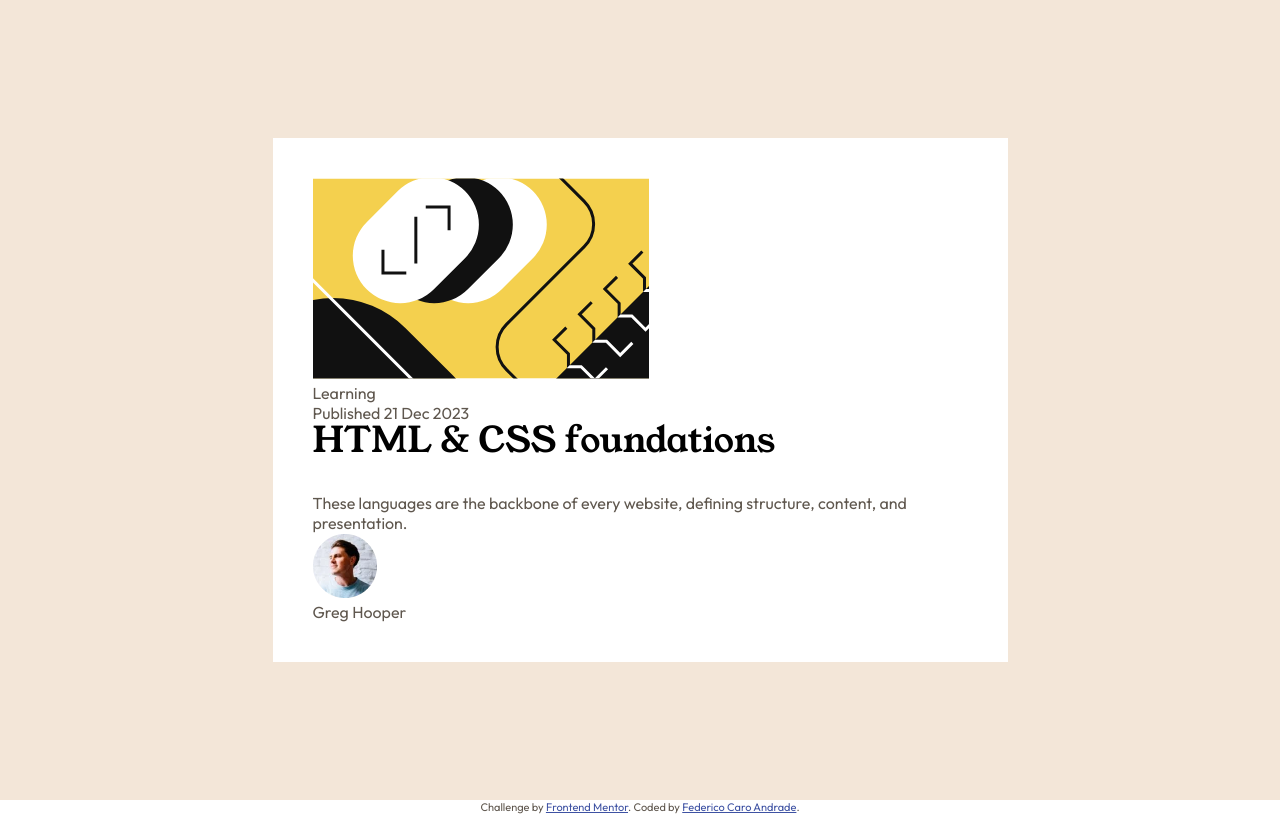
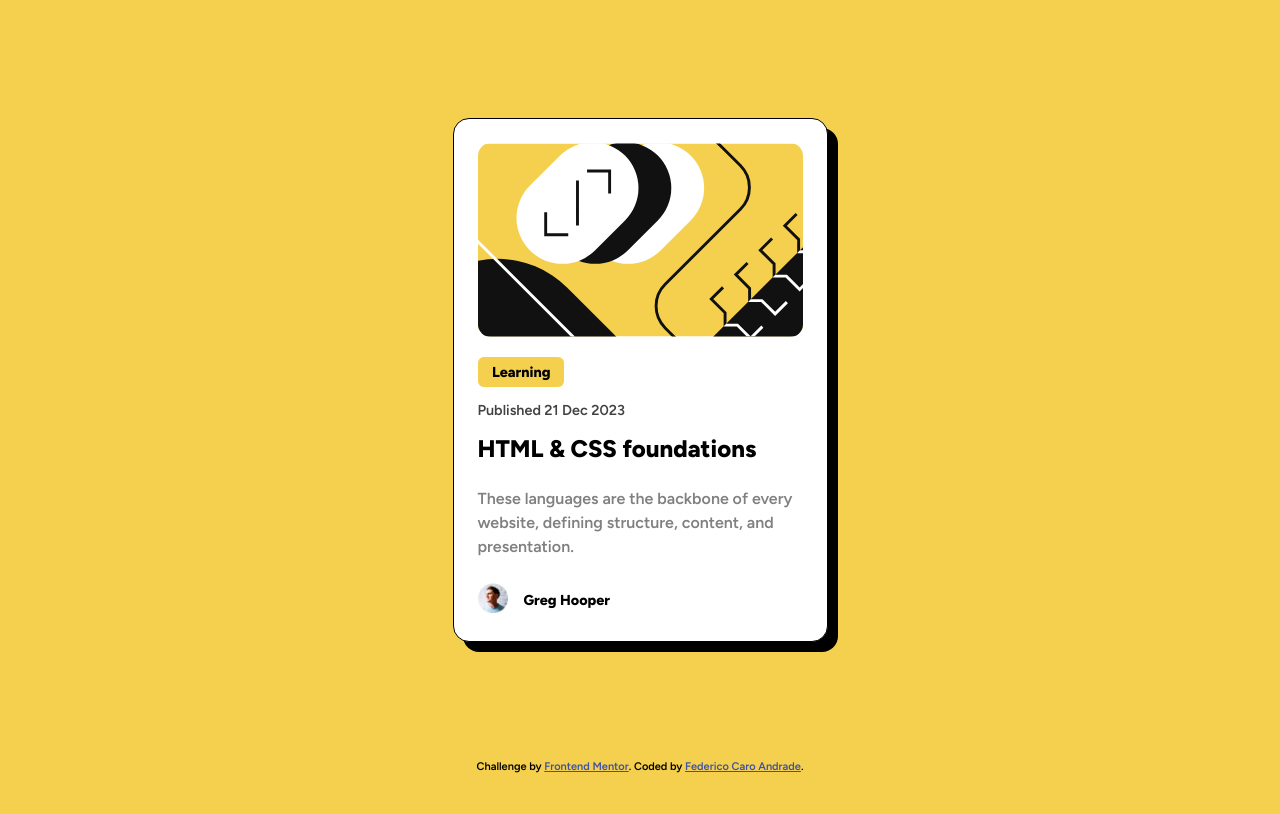
Before and after one commit to fedespot/Blog-preview-card, a plain HTML site: page index.html in a window 1280 px wide. Drawn offline with Linux system fonts and the light colour scheme.

Commit message:
Add files via upload

```diff
--- a/style.css
+++ b/style.css
@@ -1,215 +1,122 @@
-/* # Front-end Style Guide
+/*# Front-end Style Guide
+
 ## Layout
+
 The designs were created to the following widths:
+
 - Mobile: 375px
 - Desktop: 1440px
 
+## Colors
+
+### Primary
+
+- Yellow: hsl(47, 88%, 63%)
+
+### Neutral
+
+- White: hsl(0, 0%, 100%)
+- Grey: hsl(0, 0%, 50%)
+- Black: hsl(0, 0%, 7%)
 
 ## Typography
+
 ### Body Copy
+
 - Font size (paragraph): 16px
 
-### Fonts
-- Family: [Young Serif](https://fonts.google.com/specimen/Young+Serif)
-- Weights: 400
+### Font
 
-- Family: [Outfit](https://fonts.google.com/specimen/Outfit)
-- Weights: 400, 600, 700
+- Family: [Figtree](https://fonts.google.com/specimen/Figtree)
+- Weights: 600, 800
 */
-@import url('https://fonts.googleapis.com/css2?family=Outfit:wght@400;600;700&family=Young+Serif&display=swap');
-
-:root {
-    /*Primarios*/
-    --Nutmeg: hsl(14, 45%, 36%);
-    --Dark-Raspberry: hsl(332, 51%, 32%);
-    /*Neutrales*/
+@import url('https://fonts.googleapis.com/css2?family=Figtree:wght@600;800&display=swap');
+:root{
+   --Yellow: hsl(47, 88%, 63%);
     --White: hsl(0, 0%, 100%);
-    --Rose-White: hsl(330, 100%, 98%);
-    --Eggshell: hsl(30, 54%, 90%);
-    --Light-Grey: hsl(30, 18%, 87%);
-    --Wenge-Brown: hsl(30, 10%, 34%);
-    --Dark-Charcoal: hsl(24, 5%, 18%);
+    --Grey: hsl(0, 0%, 50%);
+    --Black: hsl(0, 0%, 7%);
 }
-
-* {
+*{
     margin: 0;
     padding: 0;
     box-sizing: border-box;
 }
-
-body {
+body{
     font-size: 16px;
-    font-family: "Outfit";
-    color: var(--Wenge-Brown);
+    font-family: "Figtree";
+    background-color: var(--Yellow);
 }
 
 .container {
     display: flex;
-    flex-direction: column;
     justify-content: center;
     align-items: center;
-    min-height: 100vh;
-    background: hsl(0, 0%, 95%);
+    min-height: 95vh;
 }
 
-
-
 .card {
+    background-color: var(--White);
     width: 375px;
-    padding: 2rem;
+    border-radius: 1em;
+    padding: 1.5em;
+    -webkit-box-shadow: 10px 10px 0px 0px rgba(0,0,0,1);
+-moz-box-shadow: 10px 10px 0px 0px rgba(0,0,0,1);
+box-shadow: 10px 10px 0px 0px rgba(0,0,0,1);
+border: 1px solid black;
 }
 
-.image img {
-    width: 100%;
-   object-fit: fill;
-   margin-bottom: 1.5em;
-   margin-left: 0px;
-}
-
-.card__title {
-    font-family: "Young Serif";
-    font-size: 1.1em;
-    line-height: 1;
-
-}
-
-.card__title h1 {
-    font-weight: 400;
-    margin-bottom: 1em;
-    color: black;
-}
-
-.card__summary {
+.card__image img{
+    max-width: 100%;
+    border-radius: 0.8em;
     margin-bottom: 1em;
 }
 
-.card__preparation {
-    background-color: var(--Rose-White);
-    border-radius: 1em;
-    padding-left: 1.5em;
-    padding-top: 1.5em;
-    padding-right: 1.5em;
-}
-
-.card__preparation h2 {
-    color: var(--Dark-Raspberry);
-    font-size: 1.2em;
-}
-
-.card__preparation ul {
-    padding: 1.5em;
-    line-height: 2;
-}
-
-.card__preparation ul li {
-    padding-left: 1em;
-}
-.card__preparation ul li::marker {
-    color: var(--Nutmeg);
-}
-
-.bold-text {
-    font-weight: bold;
-}
-
-.sub-headings {
-    color: var(--Nutmeg);
-    font-family: "Young Serif";
-    font-weight: 400;
-    margin-top: 1em;
+.card__tag {
+    background-color: var(--Yellow);
+    padding: 0.4em 1em;
+    font-size: 0.9rem;
+    font-weight: 800;
+    border-radius: 0.4em;
+    width: 6em;
     margin-bottom: 1em;
 }
 
-
-.card__ingredients ul {
-    padding-left: 1.5em;
-    line-height: 2;
-    margin-bottom: 1.2em;
+.card__date{
+    color: hsl(0, 1%, 26%);
+    margin-bottom: 1em;
+    font-size: 0.9rem;
 }
 
-.card__ingredients ul li {
-    padding-left: 1em;
-}
-.card__ingredients ul li::marker {
-    color: var(--Nutmeg);
+h1{
+    font-size: 1.5rem;
+    margin-bottom: 1em;
 }
 
-.card__instructions ol {
-    padding-left: 1em;
-    line-height: 2;
-    margin-bottom: 1.2em;
+h1:hover{
+    cursor: pointer;
+    color: var(--Yellow);
+    caret-color: black;
 }
 
-.card__instructions ol li {
-    padding-left: 1.5em;
-}
-.card__instructions ol li::marker {
-    color: var(--Nutmeg);
-    font-weight: 600;
+.card__description{
+    font-size: 1rem;
+    color: var(--Grey);
+    line-height: 1.5;
+    margin-bottom: 1.5em;
 }
 
-.card__nutrition__description{
-    margin-bottom: 1em;
-}
-.card__nutrition__list{
+.card__line{
     display: flex;
-    flex-direction: column;
-    align-items: left;
-    justify-content: center;
-    margin-left: 2em;
+    align-items: center;
+    gap: 1em;
 }
 
-.card__nutrition__line{
-    display: flex;
-    justify-content: left;
-    gap: 1em;
-    padding-bottom: 1em;
-    padding-top: 1em;
-}
-.card__nutrition__ing{
-    width: 50%;
+.card__line img{
+    width: 30px;
 }
 
-.card__nutrition__qty{
-    font-weight: 600;
-    color: var(--Nutmeg);
+.card__line__name{
+    font-weight: 700;
+    font-size: 0.9rem;
 }
-
-
-
-
-@media (min-width: 600px){
-    .card{
-        width: 450px;
-    }
-    .image img {
-        max-width: 450px;
-        object-fit: cover;
-    }
-}
-@media (min-width: 800px){
-    .card{
-        width: 600px;
-    }
-    .image img {
-       max-width:600px;
-        object-fit: cover;
-    }
-}
-
-@media (min-width: 900px){
-    .container{
-        background-color: var(--Eggshell);
-    }
-    .card{
-        width: 735px;
-        background-color: white;
-        padding: 2.5rem;
-    }
-    .image img {
-        max-width:735px;
-        object-fit: cover;
-        border-radius: 1em;
-    }
-
-}
```
